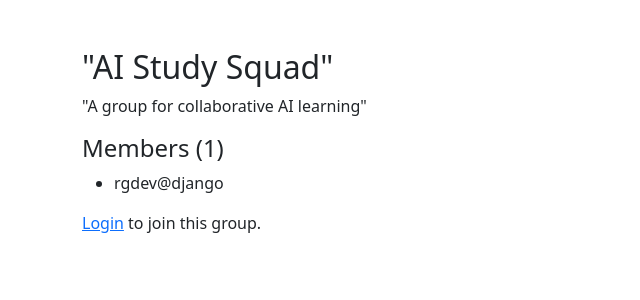
After one commit to rgdevengineer/Collaborative-Learning-Platform-for-Group-Projects, a Django app: page /groups/1/ in a window 1280 px wide. The commit adds this page. Shown: the top 300 px of the page, without its empty margins (0-640 px from the left). Run offline with Django 5.2, Linux system fonts and the light colour scheme; data comes from the database, SQL or seed files in the repository; both versions use the stored data as it was after the commit; tables that the repository leaves empty hold one stand-in row (values such as "Sample post").

Commit message:
This is third commit

```diff
--- a/core/models.py
+++ b/core/models.py
@@ -10,3 +10,11 @@ class StudyGroup(models.Model):
 
     def __str__(self):
         return self.name
+
+class GroupMember(models.Model):
+    user = models.ForeignKey(User, on_delete=models.CASCADE)
+    group = models.ForeignKey(StudyGroup, on_delete=models.CASCADE)
+    joined_at = models.DateTimeField(auto_now_add=True)
+
+    class Meta:
+        unique_together = ('user', 'group')
--- /dev/null
+++ b/core/templates/core/group_detail.html
@@ -0,0 +1,34 @@
+
+<!DOCTYPE html>
+<html>
+<head>
+    <title>{{ group.name }}</title>
+    <link href="https://cdn.jsdelivr.net/npm/bootstrap@5.3.0/dist/css/bootstrap.min.css" rel="stylesheet">
+</head>
+<body>
+    <div class="container mt-5">
+        <h2>{{ group.name }}</h2>
+        <p>{{ group.description }}</p>
+
+        <h4>Members ({{ members.count }})</h4>
+        <ul>
+            {% for member in members %}
+            <li>{{ member.user.username }}</li>
+            {% endfor %}
+        </ul>
+
+        {% if request.user.is_authenticated %}
+        {% if is_member %}
+        <p class="text-success">You are a member of this group.</p>
+        {% else %}
+        <form method="post">
+            {% csrf_token %}
+            <button type="submit" class="btn btn-primary">Join Group</button>
+        </form>
+        {% endif %}
+        {% else %}
+        <p><a href="{% url 'login' %}">Login</a> to join this group.</p>
+        {% endif %}
+    </div>
+</body>
+</html>
--- a/core/templates/core/group_list.html
+++ b/core/templates/core/group_list.html
@@ -11,7 +11,7 @@
         <ul class="list-group">
             {% for group in groups %}
             <li class="list-group-item">
-                <strong>{{ group.name }}</strong><br>
+                <strong><a href="{% url 'group_detail' group.id %}">{{ group.name }}</a></strong><br>
                 {{ group.description }}<br>
                 <small>Created by {{ group.created_by.username }} on {{ group.created_at|date:"M d, Y"}}</small>
             </li>
--- a/core/urls.py
+++ b/core/urls.py
@@ -10,4 +10,5 @@ urlpatterns = [
     path('logout/', auth_views.LogoutView.as_view(next_page='login'), name='logout'),
     path('groups/create/', views.create_group, name='create_group'),
     path('groups/', views.group_list, name='group_list'),
+    path('groups/<int:group_id>/', views.group_detail, name='group_detail'),
 ]
--- a/core/views.py
+++ b/core/views.py
@@ -3,9 +3,10 @@ from django.http import HttpResponse
 from django.shortcuts import render, redirect
 from django.contrib.auth import login
 from .forms import UserRegisterForm
-from .models import StudyGroup
+from .models import StudyGroup, GroupMember
 from .forms import StudyGroupForm
 from django.contrib.auth.decorators import login_required
+from django.shortcuts import get_object_or_404
 
 def home(request):
     return HttpResponse("Welcome to Collaborative Learning Platform!")
@@ -42,3 +43,15 @@ def create_group(request):
 def group_list(request):
     groups = StudyGroup.objects.all().order_by('-created_at')
     return render(request, 'core/group_list.html', {'groups':groups})
+
+
+def group_detail(request, group_id):
+    group = get_object_or_404(StudyGroup, id=group_id)
+    members = GroupMember.objects.filter(group=group)
+    is_member = request.user.is_authenticated and members.filter(user=request.user).exists()
+
+    return render(request, 'core/group_detail.html',{
+        'group': group,
+        'members': members,
+        'is_member': is_member
+    })
```
Also changed, not shown: core/migrations/0002_groupmember.py (added), db.sqlite3.
